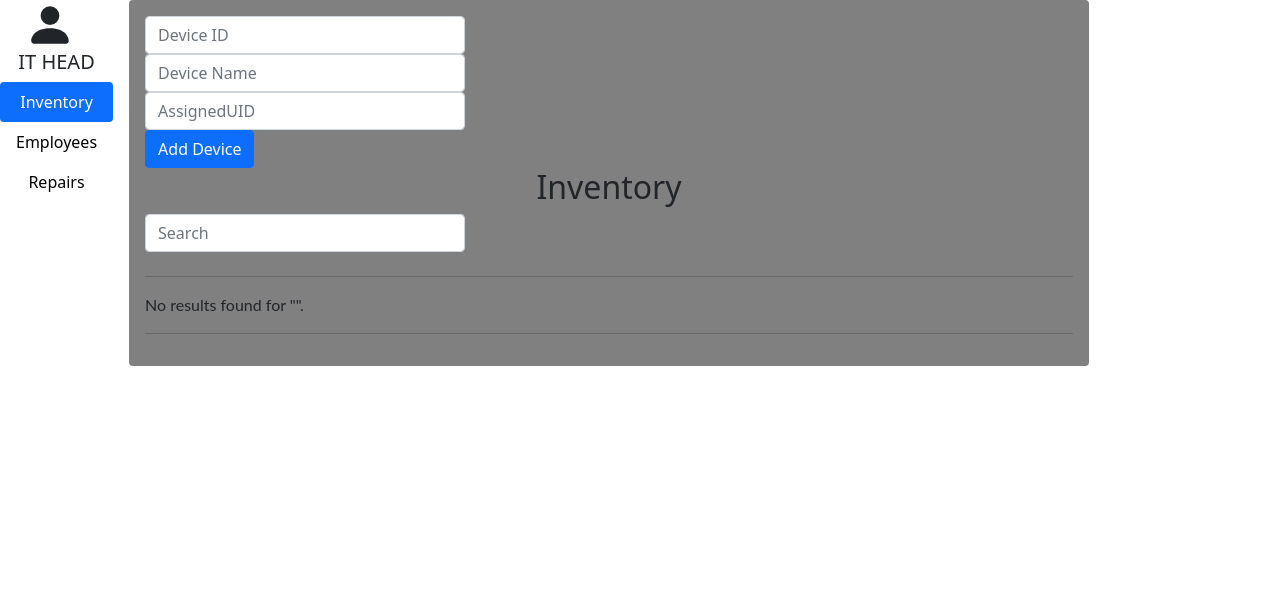
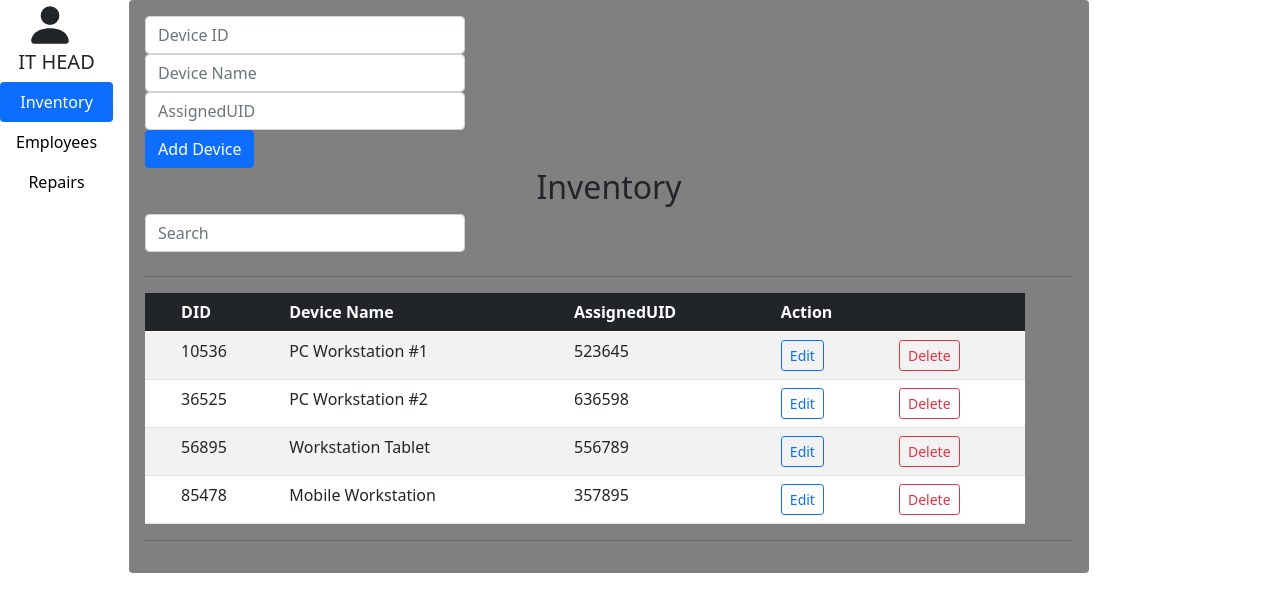
Before and after one commit to JobeFarkley/sdt-inventory-cfscqx, an Angular app: page / in a window 1280 px wide. Shown: the top 612 px of the page. Built offline with nearby package versions, Linux system fonts and the light colour scheme.

Commit message:
Update it-head-details.component.ts

```diff
--- a/src/app/it-head-details/it-head-details.component.ts
+++ b/src/app/it-head-details/it-head-details.component.ts
@@ -1,13 +1,9 @@
 import { Component, OnInit } from '@angular/core';
 import {FormControl,FormGroup} from '@angular/forms';
-import {ITEMS} from '../../items';
+import {DEVICES} from '../mock-data';
+import {Device} from '../model/device';
 
-interface Item{
-  sn: number;
-  quantity: number;
-  name: string;
-  location : string;
-}
+
 
 @Component({
   selector: 'app-it-head-details',
@@ -20,51 +16,47 @@ export class ITHeadDetailsComponent implements OnInit {
 
   ngOnInit() {
   }
-items: Item[] = ITEMS;
-  selectedItem: Item;
+devices: Device[] = DEVICES;
+  selecteddevice: Device;
   form: FormGroup;
   searchText: string;
 
-  sn: number;
-  quantity: number;
-  name: string;
-  location: string;
+  DID: number;
+  deviceName: string;
+  assignedUID: number;
 
-  addItem(){
-    const newItem: Item = {
-      sn: this.sn,
-      quantity: this.quantity,
-      name: this.name,
-      location: this.location
+  addDevice(){
+    const newDevice: Device = {
+      DID: this.DID,
+      deviceName: this.deviceName,
+      assignedUID: this.assignedUID,
     }
-    this.items.push(newItem);
+    this.devices.push(newDevice);
   }
-  deleteItem(item: Item){
-       this.items.splice(this.items.indexOf(item),1)
+  deleteDevice(device: Device){
+       this.devices.splice(this.devices.indexOf(device),1)
   }
 
 
-  editItem(item: Item) {
-    this.selectedItem = item;
+  editDevice(device: Device) {
+    this.selecteddevice = device;
     this.form = new FormGroup({
-      sn: new FormControl(item.sn),
-      quantity: new FormControl(item.quantity),
-      name: new FormControl(item.name),
-      location: new FormControl(item.location)
+      DID: new FormControl(device.DID),
+      deviceName: new FormControl(device.deviceName),
+      assignedUID: new FormControl(device.assignedUID),
     });
 
   }
 
  save() {
-    this.selectedItem.sn= this.form.value.sn;
-    this.selectedItem.quantity= this.form.value.quantity;
-    this.selectedItem.name= this.form.value.name;
-    this.selectedItem.location= this.form.value.location;
+    this.selecteddevice.DID= this.form.value.DID;
+    this.selecteddevice.deviceName= this.form.value.deviceName;
+    this.selecteddevice.assignedUID= this.form.value.assignedUID;
     this.cancel();
   }
 
   cancel() {
-    this.selectedItem = null;
+    this.selecteddevice = null;
     this.form = null;
   }
 
```
